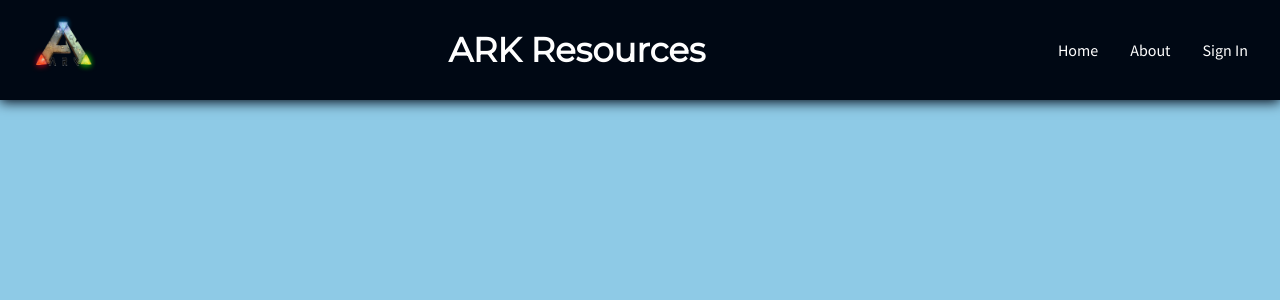
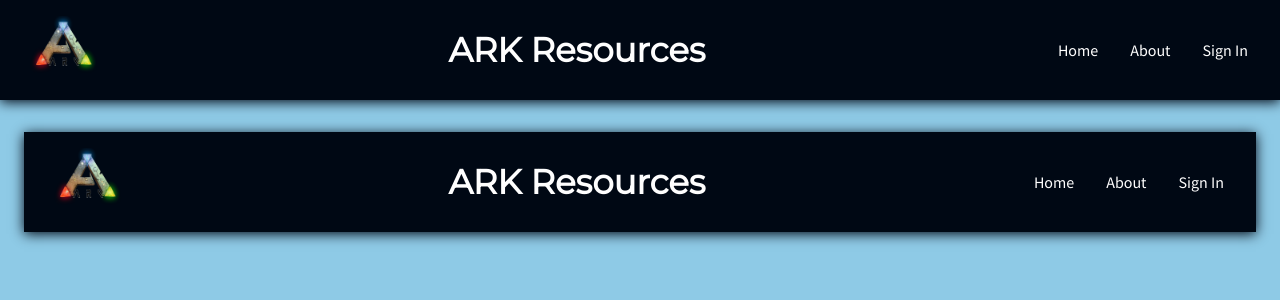
Before and after one commit to goochlap/ARK-fandom-project, a Vue app in the folder app/: page / in a window 1280 px wide. Shown: the top 300 px of the page. Built offline with nearby package versions, Linux system fonts and the light colour scheme.

Commit message:
create grid template on global app

```diff
--- a/app/src/App.vue
+++ b/app/src/App.vue
@@ -1,6 +1,23 @@
 <template>
-  <router-view />
+  <div id="wrapper">
+    <NavBar />
+    <main class="container">
+      <HomeView />
+    </main>
+  </div>
 </template>
+
+<script>
+import NavBar from '@/components/NavBar.vue'
+import HomeView from '@/views/HomeView.vue'
+
+export default {
+  components: {
+    NavBar,
+    HomeView
+  }
+}
+</script>
 
 <style lang="scss">
 * {
@@ -11,10 +28,26 @@
   padding: 0;
 }
 
-#app {
+#wrapper {
   background: $secondary;
-  min-height: 100vh;
+  height: 100vh;
   position: relative;
+
+  display: grid;
+  grid-template-columns: 1fr;
+  grid-template-rows: auto 1fr;
+  grid-template-areas:
+    'header'
+    'main';
+
+  & > header {
+    grid-area: header;
+  }
+
+  & > main {
+    grid-area: main;
+    overflow: auto;
+  }
 
   $base-font-size: 14px;
   $heading-scale: 4;
--- a/app/src/components/NavBar.vue
+++ b/app/src/components/NavBar.vue
@@ -29,7 +29,6 @@ header {
   align-items: center;
   justify-content: space-between;
   padding: 1rem;
-  position: fixed;
   transition: 0.5s ease all;
   width: 100%;
 
--- a/app/vue.config.js
+++ b/app/vue.config.js
@@ -6,6 +6,7 @@ module.exports = defineConfig({
       sass: {
         additionalData: `
           @import "@/assets/scss/_variables.scss";
+          @import "@/assets/scss/global.scss";
         `
       }
     }
```
